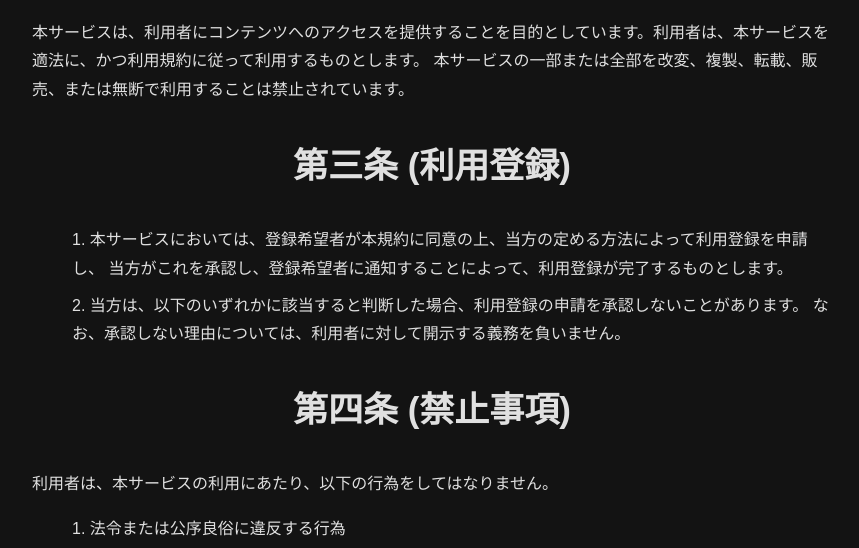
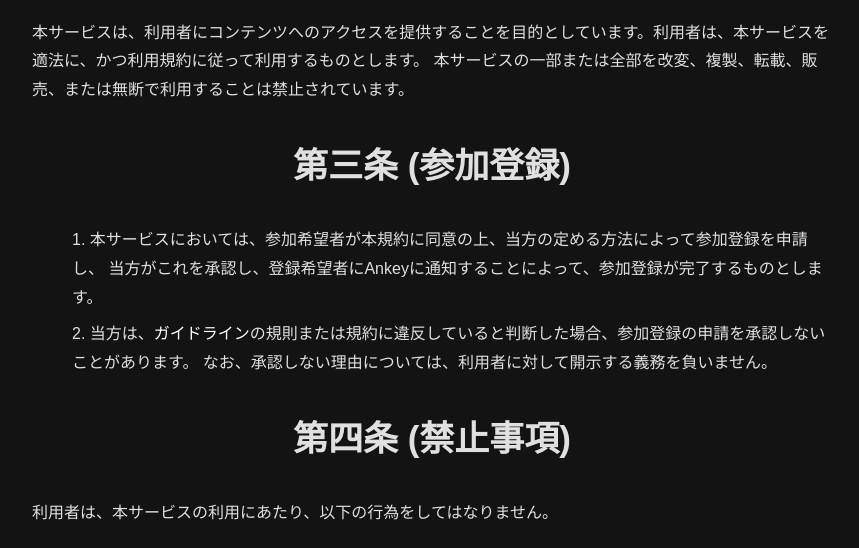
Before and after one commit to saijaku1/-yper, a plain HTML site: page docs/terms-of-service/index.html in a window 1280 px wide. Shown: the part 723-1271 px from the top of the page, without its empty margins (208-1067 px from the left). Drawn offline with Linux system fonts and the light colour scheme.

Commit message:
Update index.html

```diff
--- a/docs/terms-of-service/index.html
+++ b/docs/terms-of-service/index.html
@@ -48,12 +48,12 @@
             <p>本サービスは、利用者にコンテンツへのアクセスを提供することを目的としています。利用者は、本サービスを適法に、かつ利用規約に従って利用するものとします。 本サービスの一部または全部を改変、複製、転載、販売、または無断で利用することは禁止されています。</p>
           </div>
            <div class="article" id="3">
-            <h2>第三条 (利用登録)</h2>
+            <h2>第三条 (参加登録)</h2>
             <ol>
-              <li>本サービスにおいては、登録希望者が本規約に同意の上、当方の定める方法によって利用登録を申請し、
-当方がこれを承認し、登録希望者に通知することによって、利用登録が完了するものとします。
+              <li>本サービスにおいては、参加希望者が本規約に同意の上、当方の定める方法によって参加登録を申請し、
+当方がこれを承認し、登録希望者にAnkeyに通知することによって、参加登録が完了するものとします。
 </li>
-                 <li>当方は、以下のいずれかに該当すると判断した場合、利用登録の申請を承認しないことがあります。
+                 <li>当方は、<a href="https://zetyper.f5.si/docs/guidlines" style="color:white; text-decoration:none;">ガイドライン</a>の規則または規約に違反していると判断した場合、参加登録の申請を承認しないことがあります。
 なお、承認しない理由については、利用者に対して開示する義務を負いません。
 </li>
 
```
